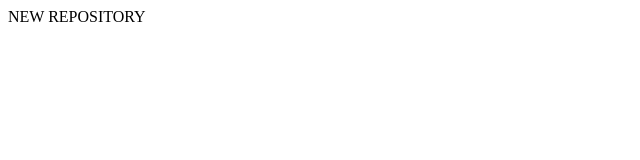
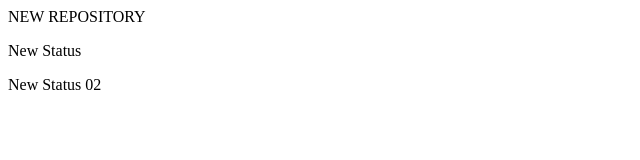
Before and after one commit to MalykaZaheerKhan/local-repo, a plain HTML site: page LocalRepo/index.html in a window 1280 px wide. Shown: the whole page, without its empty margins (0-640 px from the left). Drawn offline with Linux system fonts and the light colour scheme.

Commit message:
new Addition

```diff
--- a/LocalRepo/index.html
+++ b/LocalRepo/index.html
@@ -1 +1,3 @@
 <p>NEW REPOSITORY</p>
+<p> New Status</p>
+<p> New Status 02</p>
```
